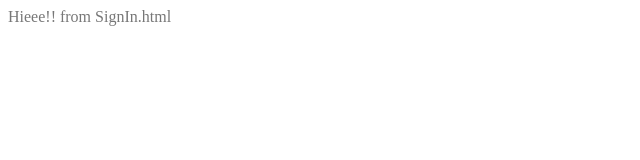
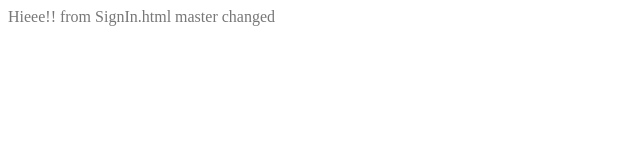
Before and after one commit to niv16/trucker, a plain HTML site: page src/signin/signin.html in a window 1280 px wide. Shown: the whole page, without its empty margins (0-640 px from the left). Drawn offline with Linux system fonts and the light colour scheme; files whose address does not match are found by name.

Commit message:
Update signin.html

```diff
--- a/src/signin/signin.html
+++ b/src/signin/signin.html
@@ -4,6 +4,6 @@
         <link rel="stylesheet" type="text/css"href="style.css">
     </head>
     <body>
-        Hieee!! from SignIn.html
+        Hieee!! from SignIn.html master changed
     </body>
 </html>
```
